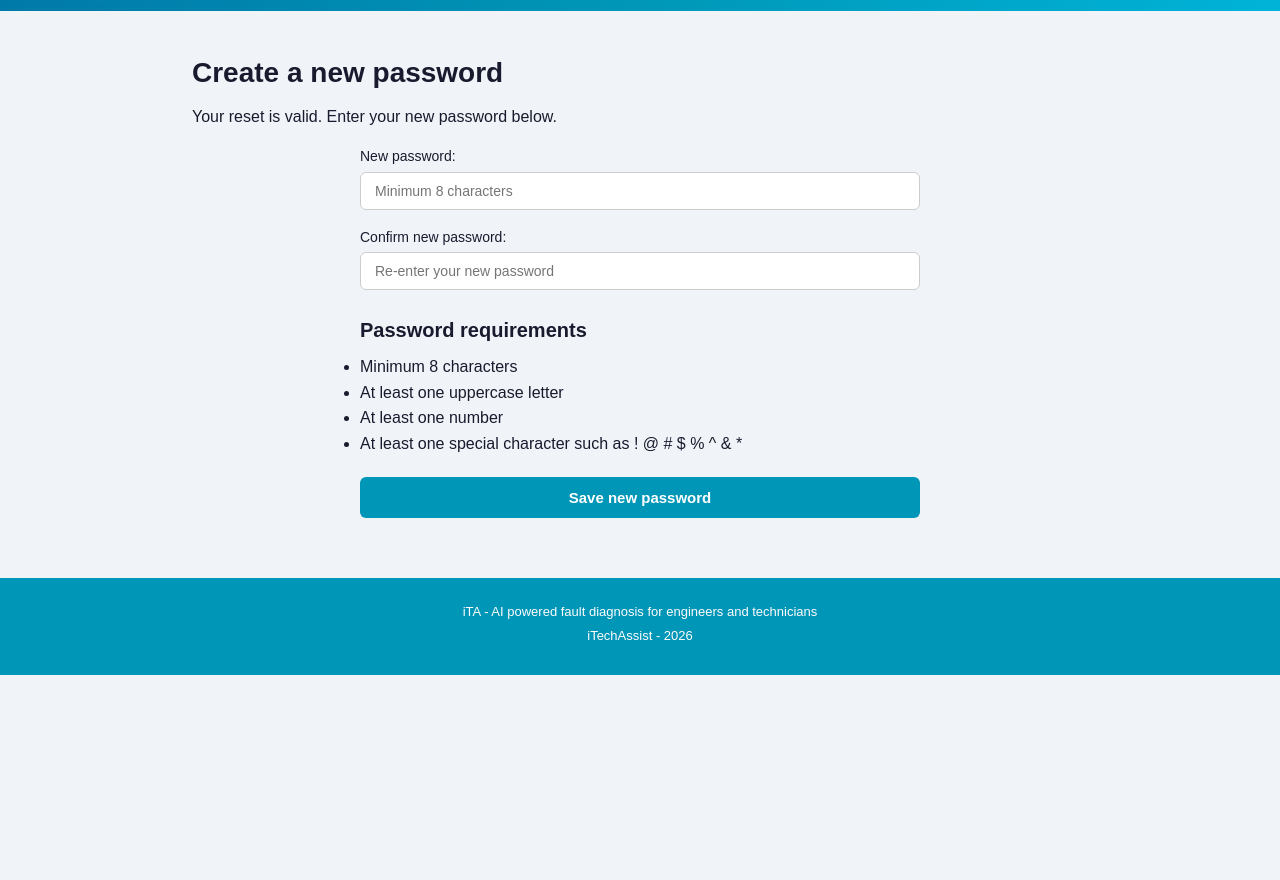
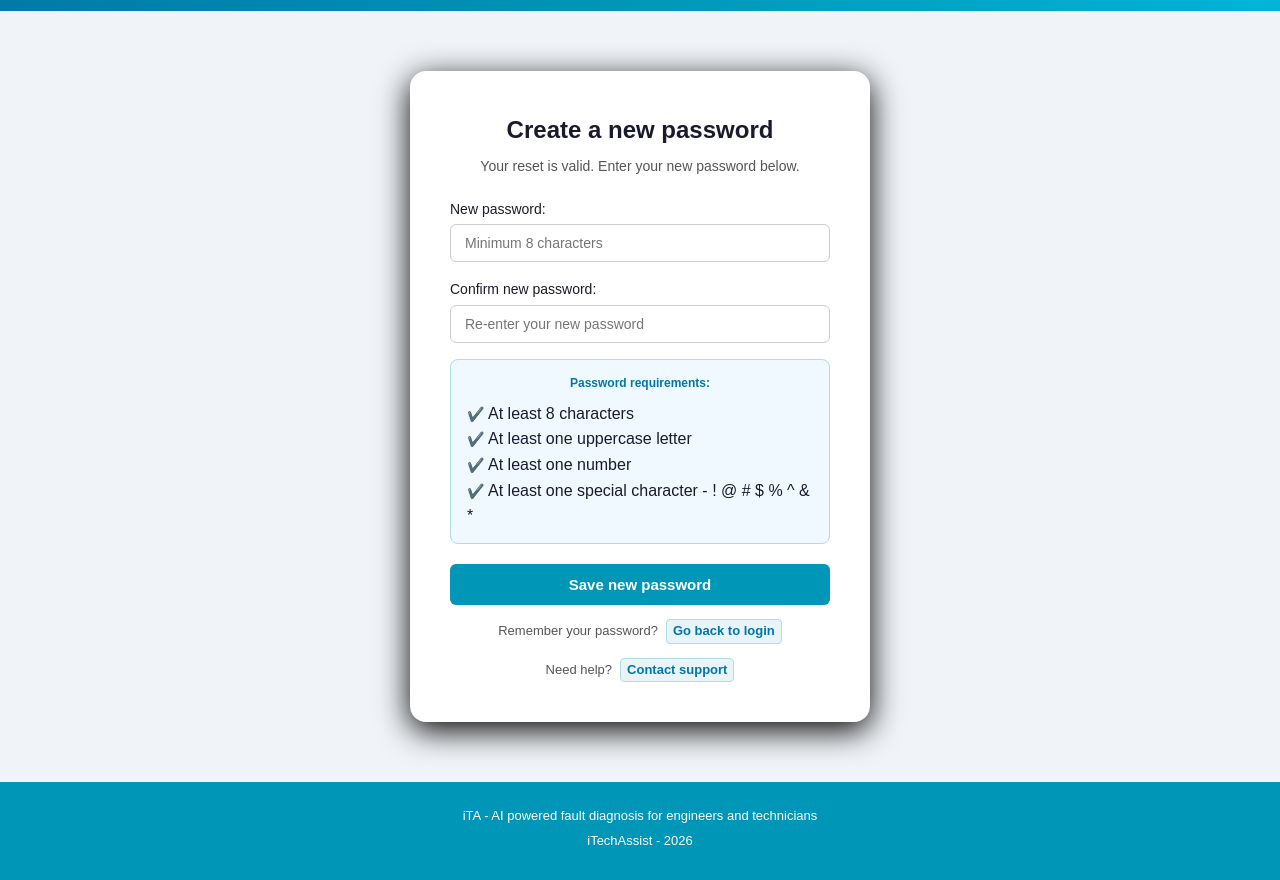
Before and after one commit to hybridtech-droid/Technician-app, a plain HTML site: page new-password.html in a window 1280 px wide. Shown: the part 49-929 px from the top of the page. Before the commit the page ends 800 px from the top, so only its background shows below. Drawn offline with Linux system fonts and the light colour scheme.

Commit message:
Tidied new password requirements box - text alignment and shortened special characters line

```diff
--- a/css/style.css
+++ b/css/style.css
@@ -419,3 +419,45 @@ nav {
     color: #ffffff;
     text-decoration: none;
 }
+
+.requirements-box {
+    background-color: #f0f9ff;
+    border-radius: 8px;
+    padding: 14px 16px;
+    margin: 16px 0;
+    border: 1px solid #b0dce8;
+}
+
+.requirements-title {
+    font-size: 12px;
+    font-weight: 600;
+    color: #0077a8;
+    margin-bottom: 10px;
+    text-align: left;
+}
+
+.requirement-item {
+    font-size: 13px;
+    color: #444444;
+    margin-bottom: 6px;
+    display: flex;
+    align-items: center;
+    gap: 8px;
+}
+
+.req-check {
+    color: #0096b7;
+    font-weight: 700;
+    font-size: 14px;
+    flex-shrink: 0;
+}
+
+.auth-footer-links {
+    display: flex;
+    justify-content: center;
+    gap: 8px;
+    margin-top: 14px;
+    font-size: 13px;
+    color: #555555;
+    align-items: center;
+}
--- a/new-password.html
+++ b/new-password.html
@@ -33,11 +33,12 @@
     </header>
 
     <main>
+        <div class="auth-card">
 
-        <h1>Create a new password</h1>
-        <p>Your reset is valid. Enter your new password below.</p>
+          <h1>Create a new password</h1>
+          <p style="text-align:center; font-size:14px; color:#555555; margin-bottom:20px;">Your reset is valid. Enter your new password below.</p>
 
-        <form>
+          <form>
 
             <label for="new-password">New password:</label>
             <input type="password" id="new-password"
@@ -49,18 +50,40 @@
                    placeholder="Re-enter your new password"
                    required>
 
-            <h2>Password requirements</h2>
-            <ul>
-                <li>Minimum 8 characters</li>
-                <li>At least one uppercase letter</li>
-                <li>At least one number</li>
-                <li>At least one special character such as ! @ # $ % ^ & *</li>
-            </ul>
+            <div class="requirements-box">
+              <p class="requirements-title">Password requirements:</p>
+              <div class="requirements-item">
+                <span class="req-check">✔️</span>
+                <span>At least 8 characters</span>
+              </div>
+              <div class="requirements-item">
+                <span class="req-check">✔️</span>
+                <span>At least one uppercase letter</span>
+              </div>
+              <div class="requirements-item">
+                <span class="req-check">✔️</span>
+                <span>At least one number</span>
+              </div>
+              <div class="requirements-item">
+                <span class="req-check">✔️</span>
+                <span>At least one special character - ! @ # $ % ^ & *</span>
+              </div>
+            </div>
 
             <button type="submit">Save new password</button>
 
-        </form>
+          </form>
 
+          <div class="auth-footer-links">
+            <span>Remember your password?</span>
+            <a href="login.html" class="legal-highlight">Go back to login</a>
+          </div>
+
+          <div class="auth-footer-links">
+            <span>Need help?</span>
+            <a href="mailto:luckyvictor3@gmail.com" class="legal-highlight">Contact support</a>
+
+        </div>
     </main>
 
     <footer>
```
Also changed, not shown: reset-password.html (+9 -7 lines).
